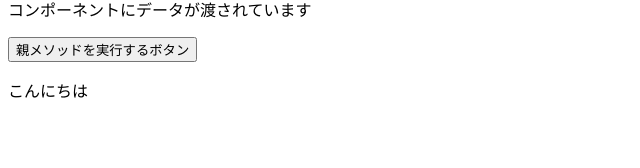
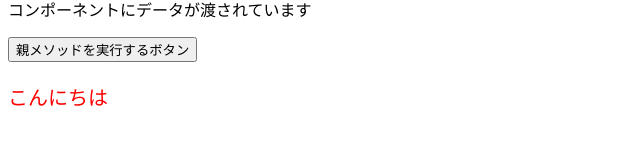
Before and after one commit to mskk3215/realtime-chat-with-rails-vue, a Vue app in the folder frontend/: page / in a window 1280 px wide. Shown: the part 132-300 px from the top of the page, without its empty margins (0-640 px from the left). Built offline with nearby package versions, Linux system fonts and the light colour scheme.

Commit message:
feat: Add css to "Welcome.vue"

```diff
--- a/frontend/src/views/Welcome.vue
+++ b/frontend/src/views/Welcome.vue
@@ -43,3 +43,10 @@ export default {
   },
 };
 </script>
+
+<style scoped>
+p {
+  font-size: 20px;
+  color: red;
+}
+</style>
```
